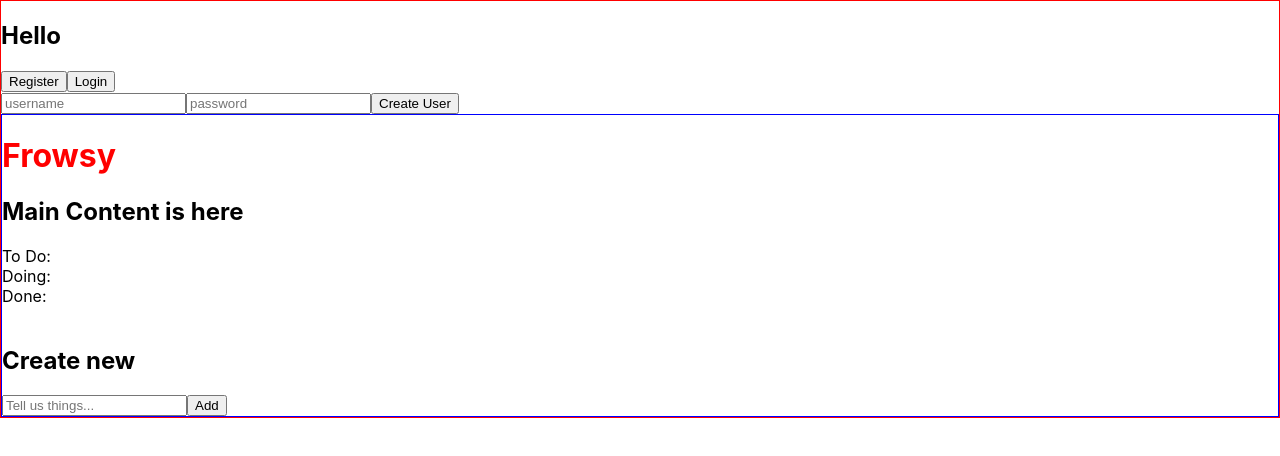
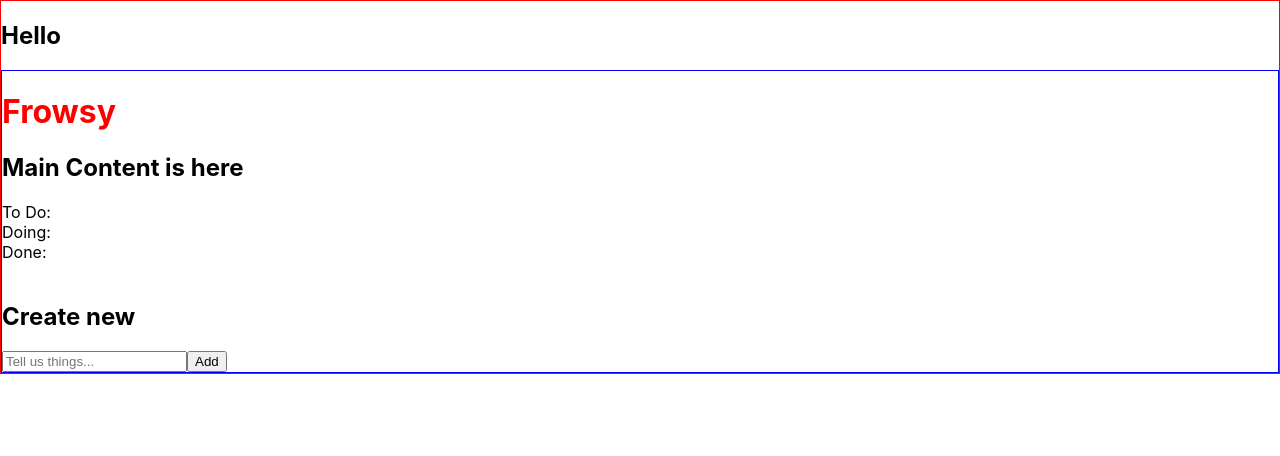
Before and after one commit to bnmlucky/frowsy-front-end, a React (Create React App) app in the folder frowsy-front-end/: page / in a window 1280 px wide. Shown: the top 456 px of the page. Built offline with nearby package versions, Linux system fonts and the light colour scheme.

Commit message:
Removed Register and Login buttons

```diff
--- a/frowsy-front-end/src/App.js
+++ b/frowsy-front-end/src/App.js
@@ -1,7 +1,6 @@
 import React, { Component } from "react";
 import "./App.css";
 import MainContent from "./components/MainContent";
-import NewUser from "./components/NewUser";
 import axios from "axios";
 
 class App extends Component {
@@ -16,17 +15,12 @@ class App extends Component {
   //WE WILL HAVE A CALL FROM THE BACK-END
   // }
   //ASYNC CALLS --
-  handleAddUser(user) {
-    console.log(user);
-  }
+
   //RENDER/RETURN
   render() {
     return (
       <div className="appJs-main-div">
         <h2>Hello</h2>
-        <button>Register</button>
-        <button>Login</button>
-        <NewUser handleAddUser={this.handleAddUser} />
         <MainContent />
       </div>
     );
```
